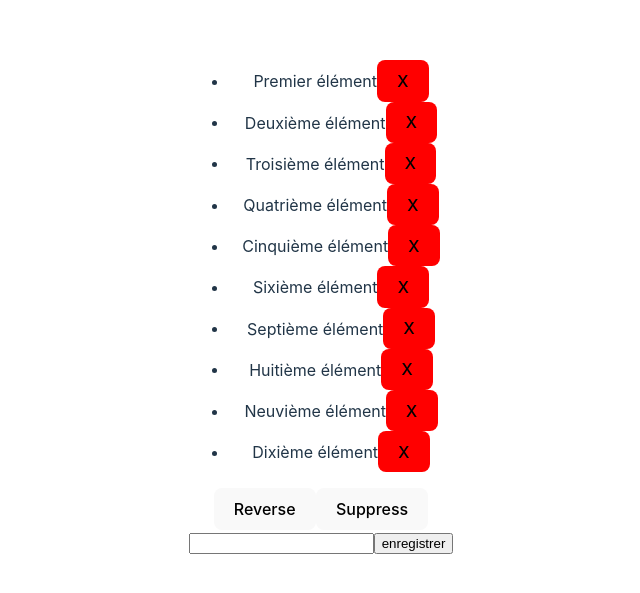
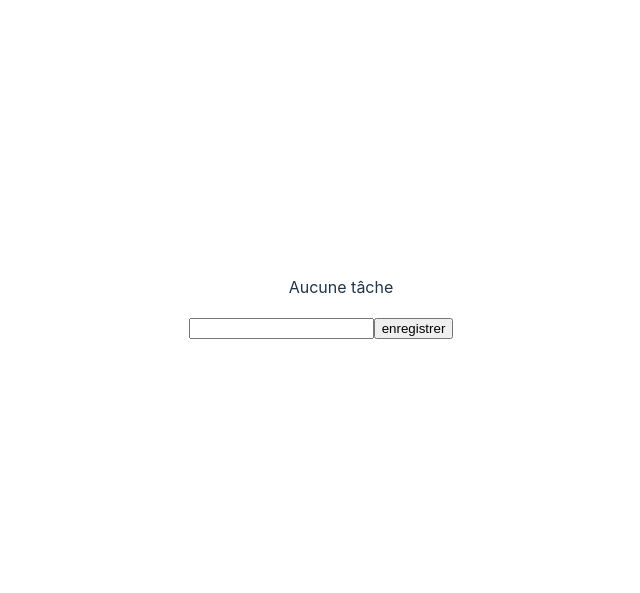
Before and after one commit to Brasero/fsd45-react-semaine-1, a React (Vite) app: page / in a window 1280 px wide. Shown: the part 101-694 px from the top of the page, without its empty margins (319-959 px from the left). Built offline with nearby package versions, Linux system fonts and the light colour scheme.

Commit message:
correction terminée

```diff
--- a/src/App.jsx
+++ b/src/App.jsx
@@ -1,15 +1,12 @@
 import './App.css'
 import arrayReducer, {initialState} from "./Reducer/index.js";
-import {useReducer, useState} from "react";
+import {useReducer} from "react";
 
 function App() {
 
     const regex = /^[a-zA-Z]{1}[a-zA-Z éè]*$/
 
     const [state, dispatch] = useReducer(arrayReducer, initialState)
-
-    const [inputValue, setInputValue] = useState('')
-    const [inputError, setInputError] = useState('')
 
     const red = {
         background: 'red'
@@ -36,6 +33,31 @@ function App() {
         dispatch(chanValueAction('inputValue', value))
     }
 
+
+    const suppressOne = (name) => {
+        return {
+            type: 'suppressOne',
+            payload: name
+        }
+    }
+
+    const addItem = (title) => {
+        return {
+            type: 'addItem',
+            payload: {
+                title,
+                done: false
+            }
+        }
+    }
+
+    const toggleTaskAction = (task) => {
+        return {
+            type: 'toggleTask',
+            payload: task
+        }
+    }
+
     const handleSubmit = (e) => {
         e.preventDefault()
         const test = regex.test(state.inputValue)
@@ -46,34 +68,27 @@ function App() {
         }
     }
 
-    const suppressOne = (name) => {
-        return {
-            type: 'suppressOne',
-            payload: name
-        }
-    }
-
-    const addItem = (payload) => {
-        return {
-            type: 'addItem',
-            payload
-        }
+    const toggleTask = (task) => {
+        dispatch(toggleTaskAction(task))
     }
 
     return (
         <>
             <ul>
                 {
-                    state.array.map((elem, index) => {
-                        return <li key={`${elem}-${index}`}>
-                            {elem}
-                            <button onClick={() => dispatch(suppressOne(elem))} style={red}>X</button>
-                        </li>
-                    })
+                    state.tasks.length > 0 ? (
+                        state.tasks.map((elem, index) => {
+                            return <li key={`${elem.title}-${index}`}>
+                                <input type={'checkbox'} onChange={() => toggleTask(elem)} checked={elem.done} />
+                                {elem.title}
+                                <button onClick={() => dispatch(suppressOne(elem))} style={red}>X</button>
+                            </li>
+                        })
+                    ) : (
+                        <div>Aucune tâche</div>
+                    )
                 }
             </ul>
-            <button onClick={() => dispatch({type: 'reverse'})}>Reverse</button>
-            <button onClick={() => dispatch({type: 'suppressLast'})}>Suppress</button>
             <form onSubmit={handleSubmit}>
                 <input type={'text'} onChange={handleChange} value={state.inputValue} />
                 <input type={'submit'} value={'enregistrer'} />
--- a/src/Reducer/index.js
+++ b/src/Reducer/index.js
@@ -1,69 +1,27 @@
-const initialArray = [
-    "Premier élément",
-    "Deuxième élément",
-    "Troisième élément",
-    "Quatrième élément",
-    "Cinquième élément",
-    "Sixième élément",
-    "Septième élément",
-    "Huitième élément",
-    "Neuvième élément",
-    "Dixième élément"
-];
-
 export const initialState = {
-    array: initialArray,
+    tasks: [],
     inputValue: '',
     inputError: ''
 }
 
 const arrayReducer = (state, action) => {
     switch(action.type) {
-        case 'reverse':
-            return {
-                ...state,
-                array: [...state.array].reverse()
-            }
-
-        case 'suppressLast':
-            return {
-                ...state,
-                array: state.array.slice(0, -1)
-            }
 
         case 'suppressOne':
             return {
                 ...state,
-                array: state.array.filter((item) => item !== action.payload)
+                tasks: state.tasks.filter((item) => item.title !== action.payload.title)
             }
 
         case 'addItem':
-            return state.array.includes(action.payload) ?
-                {
-                    ...state,
-                    inputError: `La valeur ${action.payload} existe déjà dans le tableau`,
-                    inputValue: ''
-                } : {
-                    ...state,
-                    array: [
-                        ...state.array,
-                        action.payload
-                    ],
-                    inputError: '',
-                    inputValue: ''
-                }
-
-
-        case 'changeInputValue':
             return {
                 ...state,
-                inputValue: action.payload
-            }
-
-        case 'setInputError':
-            return {
-                ...state,
-                inputError: action.payload
+                tasks: [
+                    ...state.tasks,
+                    action.payload
+                ],
+                inputValue: '',
+                inputError: ''
             }
 
         case 'changeValue':
@@ -72,6 +30,21 @@ const arrayReducer = (state, action) => {
                 [action.payload.name]: action.payload.value
             }
 
+        case 'toggleTask':
+            const newTasks = state.tasks.map((elem) =>  {
+                if(elem.title === action.payload.title) {
+                    return {
+                        ...elem,
+                        done: !elem.done
+                    }
+                }
+                return elem
+            })
+            return {
+                ...state,
+                tasks: newTasks
+            }
+
         default:
             return state;
     }
```
